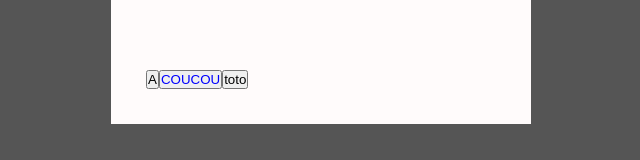
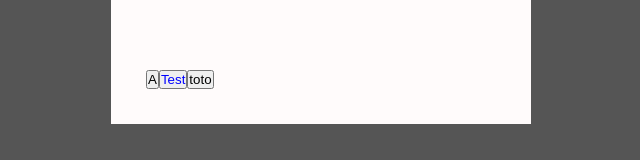
Before and after one commit to ReyGuillaume/nuit-de-l-info, a Vue app: page / in a window 1280 px wide. Shown: the part 573-733 px from the top of the page, without its empty margins (319-959 px from the left). Built offline with nearby package versions, Linux system fonts and the light colour scheme.

Commit message:
link app-doc

```diff
--- a/src/App.vue
+++ b/src/App.vue
@@ -1,5 +1,4 @@
 <script setup>
-import HelloWorld from './components/HelloWorld.vue'
 import DocumentComp from './components/DocumentComp.vue'
 import { ref } from 'vue';
 const tabQuestions = ref(
@@ -13,7 +12,7 @@ const tabQuestions = ref(
         score : {environnement:1, finance:0, confort:1}
     },{
         id_reponse : 2,
-        reponse : "COUCOU",
+        reponse : "Test",
         score : {environnement:1, finance:0, confort:1}
     },{
         id_reponse : 3,
@@ -78,7 +77,7 @@ function modifScore(question_id, reponse_id){
 </script>
 
 <template>
-  <DocumentComp @modif-score="modifScore" :data="dataQuestion"></DocumentComp>
+  <DocumentComp @modif-score="modifScore" :question="dataQuestion"></DocumentComp>
 </template>
 
 <style scoped>
--- a/src/components/DocumentComp.vue
+++ b/src/components/DocumentComp.vue
@@ -3,31 +3,30 @@ import { ref } from "vue";
 // une question reçu par la page
 
 
-// defineProps({
-//   question: String,
-//
-// })
+defineProps({
+  question: Object
+})
 
 const curId = 2
 
-const question = ref({
-    id_question: 1,
-    question : "Quel est la bonne réponse ? (A)",
-    explication : "A est toujours la meilleur réponse",
-    reponses : [{
-        id_reponse : 1,
-        reponse : "A",
-        exemplevar1 : -2
-    },{
-        id_reponse : 2,
-        reponse : "COUCOU",
-        exemplevar1 : -2
-    },{
-        id_reponse : 3,
-        reponse : "toto",
-        exemplevar1 : -2
-    }]
-});
+// const question = ref({
+//     id_question: 1,
+//     question : "Quel est la bonne réponse ? (A)",
+//     explication : "A est toujours la meilleur réponse",
+//     reponses : [{
+//         id_reponse : 1,
+//         reponse : "A",
+//         exemplevar1 : -2
+//     },{
+//         id_reponse : 2,
+//         reponse : "COUCOU",
+//         exemplevar1 : -2
+//     },{
+//         id_reponse : 3,
+//         reponse : "toto",
+//         exemplevar1 : -2
+//     }]
+// });
 
 
 </script>
```
